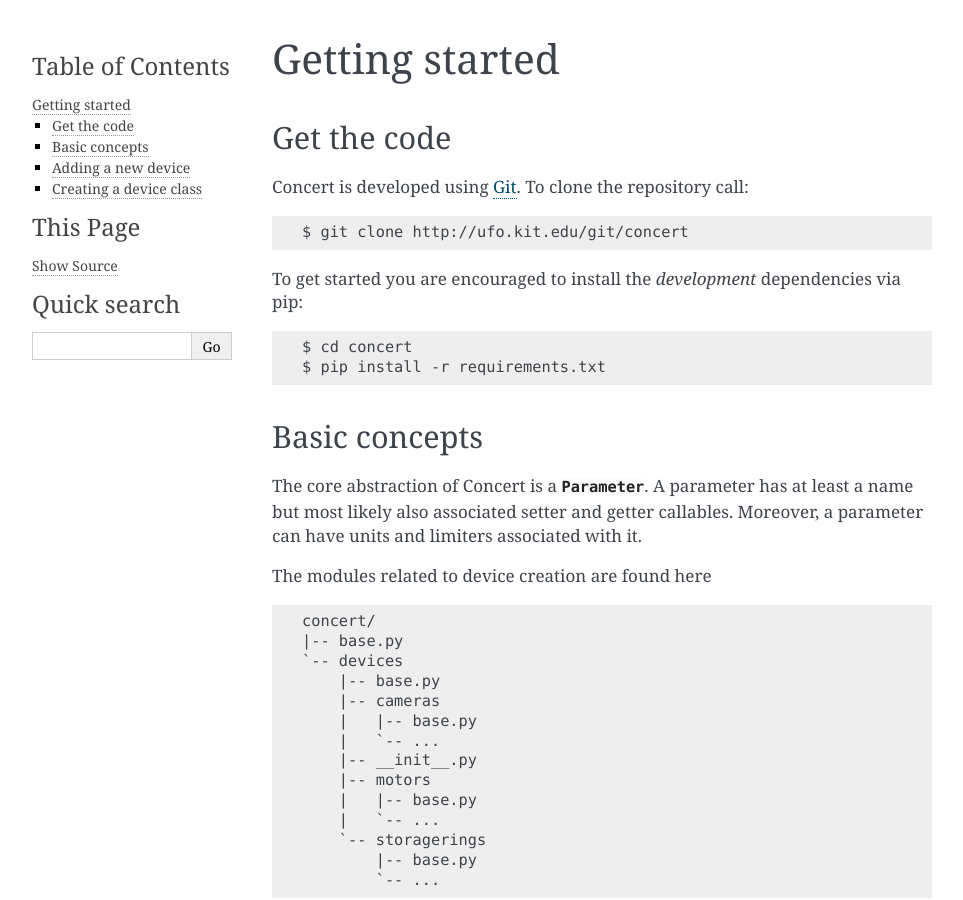
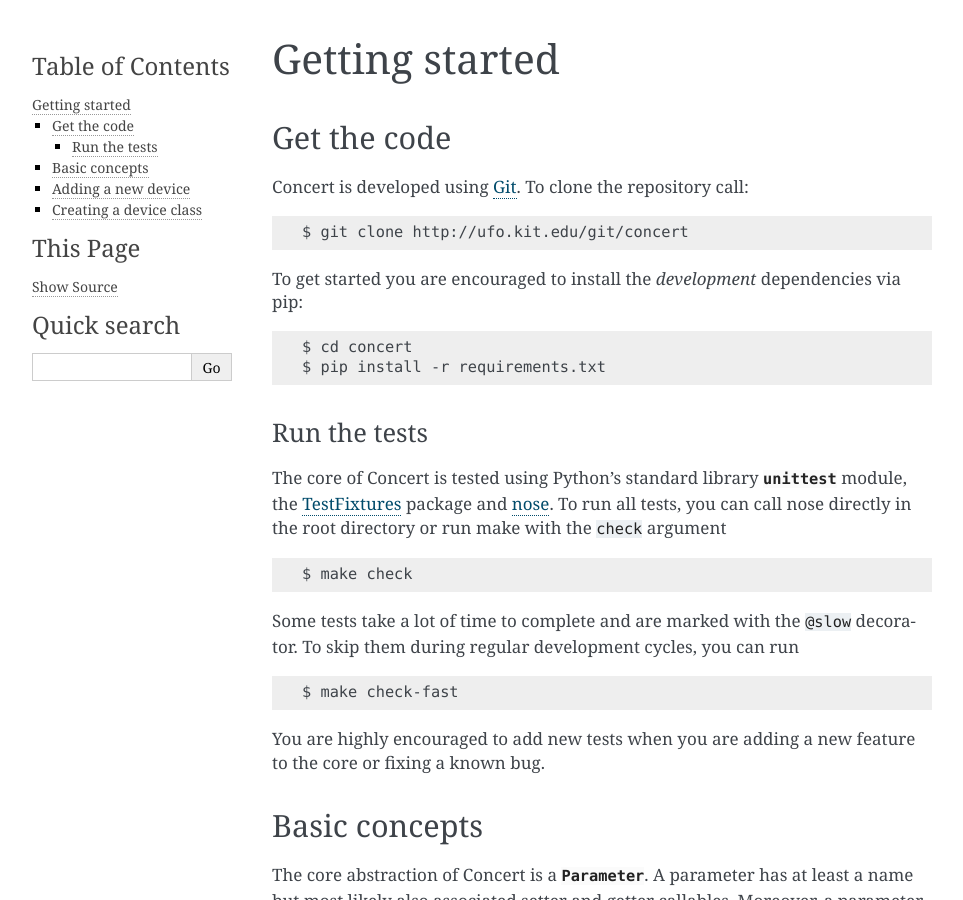
Before and after one commit to ufo-kit/concert, a Sphinx documentation site: the page built from docs/api/tutorial.rst, in a window 1280 px wide and 900 px high. Shown: the whole window, without its empty margins (148-1111 px from the left). Built offline with Sphinx 7.4.7, drawn with Linux system fonts in a browser that asks for light colours.

Commit message:
Add test usage documentation

```diff
--- a/docs/api/tutorial.rst
+++ b/docs/api/tutorial.rst
@@ -16,6 +16,27 @@
     $ pip install -r requirements.txt
 
 .. _Git: http://git-scm.com
+
+
+Run the tests
+-------------
+
+The core of Concert is tested using Python's standard library :mod:`unittest`
+module, the `TestFixtures`_ package and `nose`_. To run all tests, you can call
+nose directly in the root directory or run make with the ``check`` argument ::
+
+    $ make check
+
+Some tests take a lot of time to complete and are marked with the ``@slow``
+decorator. To skip them during regular development cycles, you can run ::
+
+    $ make check-fast
+
+You are highly encouraged to add new tests when you are adding a new feature to
+the core or fixing a known bug.
+
+.. _TestFixtures: http://pythonhosted.org/testfixtures/
+.. _nose: https://nose.readthedocs.org/en/latest/
 
 
 Basic concepts
--- a/docs/conf.py
+++ b/docs/conf.py
@@ -6,7 +6,8 @@
 
 sys.path.insert(0, os.path.abspath('..'))
 
-extensions = ['sphinx.ext.autodoc']
+extensions = ['sphinx.ext.autodoc',
+              'sphinx.ext.intersphinx']
 source_suffix = '.rst'
 master_doc = 'index'
 
@@ -22,6 +23,9 @@
 # html_static_path = ['_static']
 htmlhelp_basename = 'concertdoc'
 
+intersphinx_mapping = {
+    'python': ('http://python.readthedocs.org/en/latest/', None),
+}
 
 # -- Options for LaTeX output --------------------------------------------------
 latex_elements = {
```
